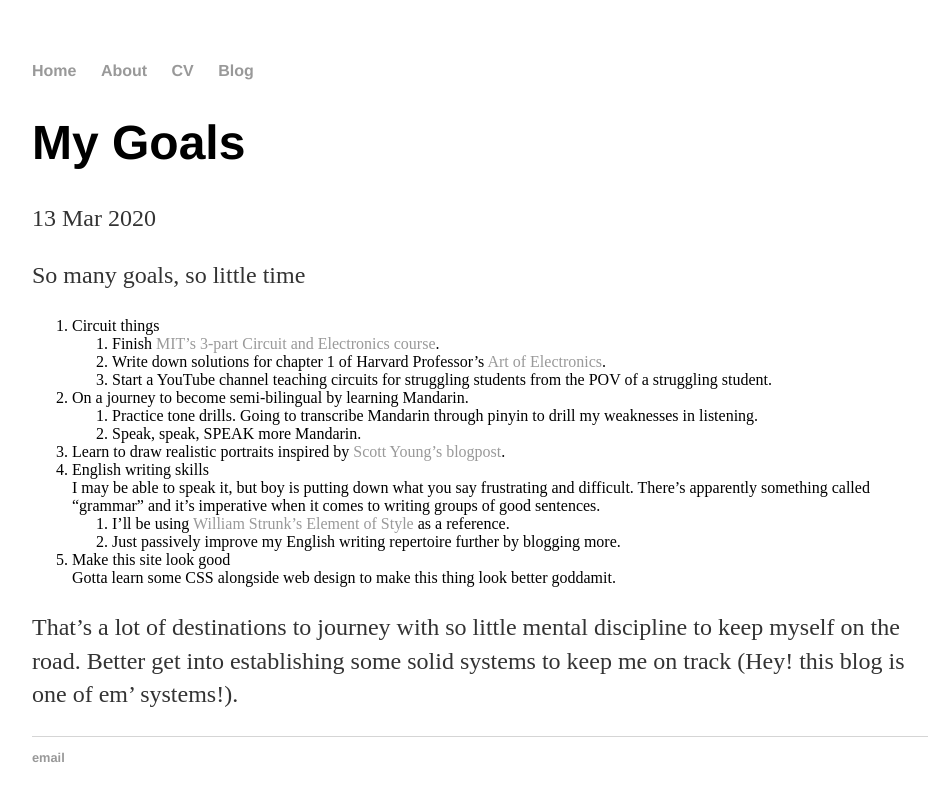
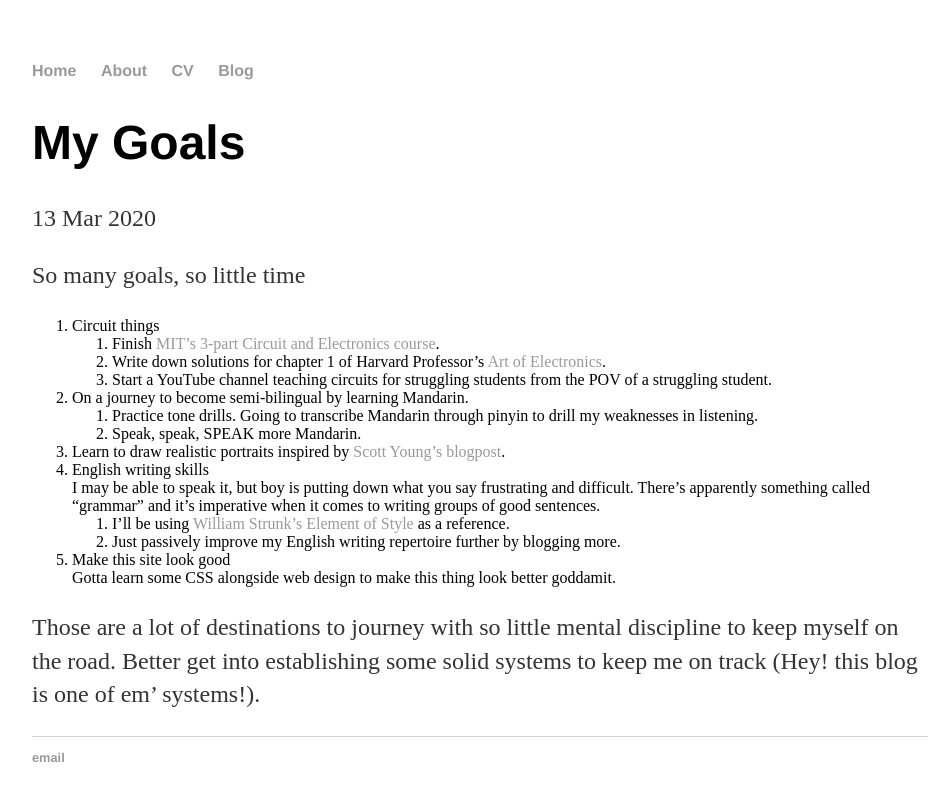
Before and after one commit to Raeiqal/raeiqal.github.io, a Jekyll site: the page built from _posts/2020-03-13-my-goals.md, in a window 1280 px wide. Shown: the top 801 px of the page, without its empty margins (160-1109 px from the left). Built offline with Jekyll 4.4.1, drawn with Linux system fonts in a browser that asks for light colours.

Commit message:
Update 2020-03-13-my-goals.md

```diff
--- a/_posts/2020-03-13-my-goals.md
+++ b/_posts/2020-03-13-my-goals.md
@@ -21,4 +21,4 @@ So many goals, so little time
 5. Make this site look good
  Gotta learn some CSS alongside web design to make this thing look better goddamit.
 
-That's a lot of destinations to journey with so little mental discipline to keep myself on the road. Better get into establishing some solid systems to keep me on track (Hey! this blog is one of em' systems!).
+Those are a lot of destinations to journey with so little mental discipline to keep myself on the road. Better get into establishing some solid systems to keep me on track (Hey! this blog is one of em' systems!).
```
